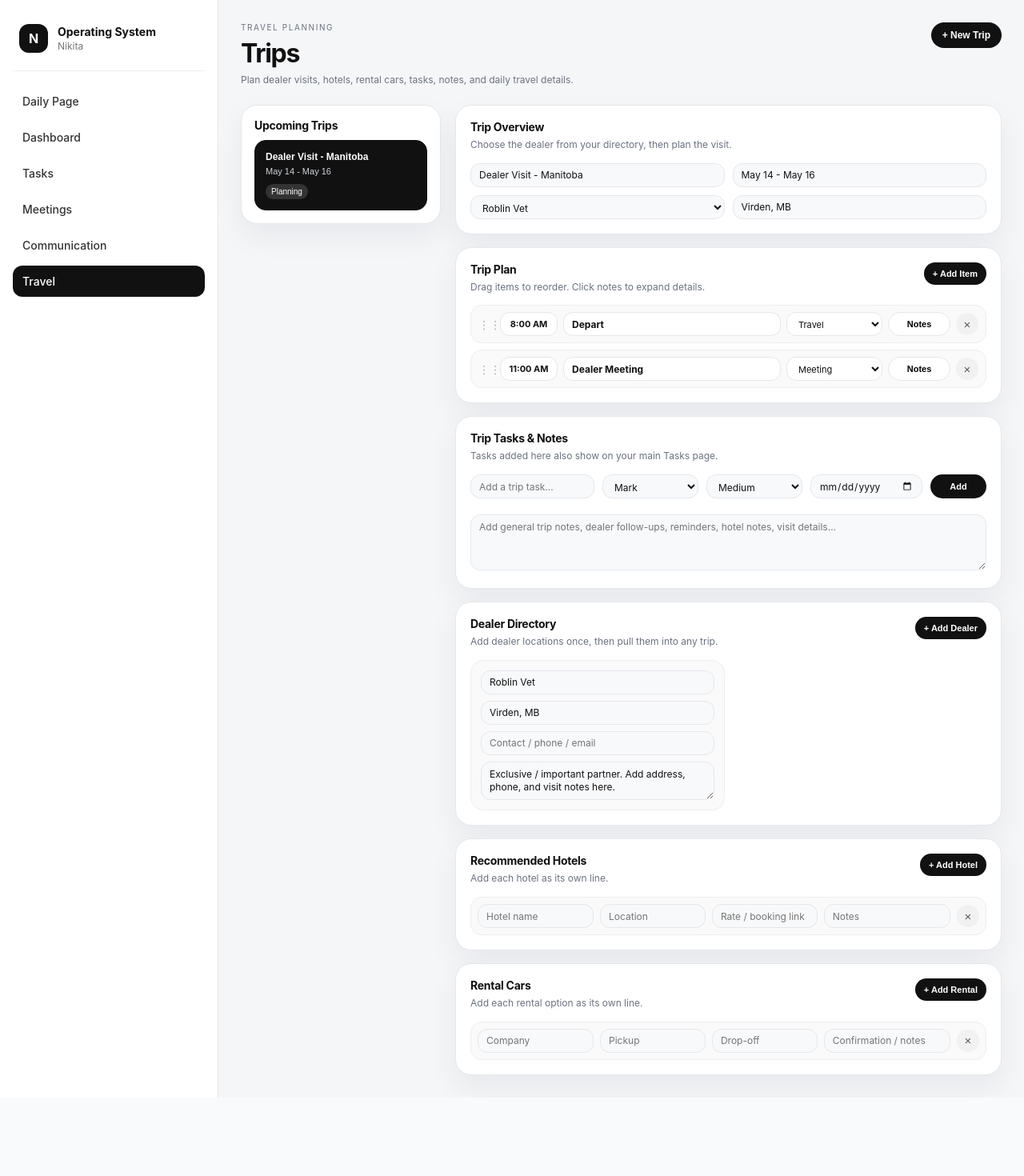
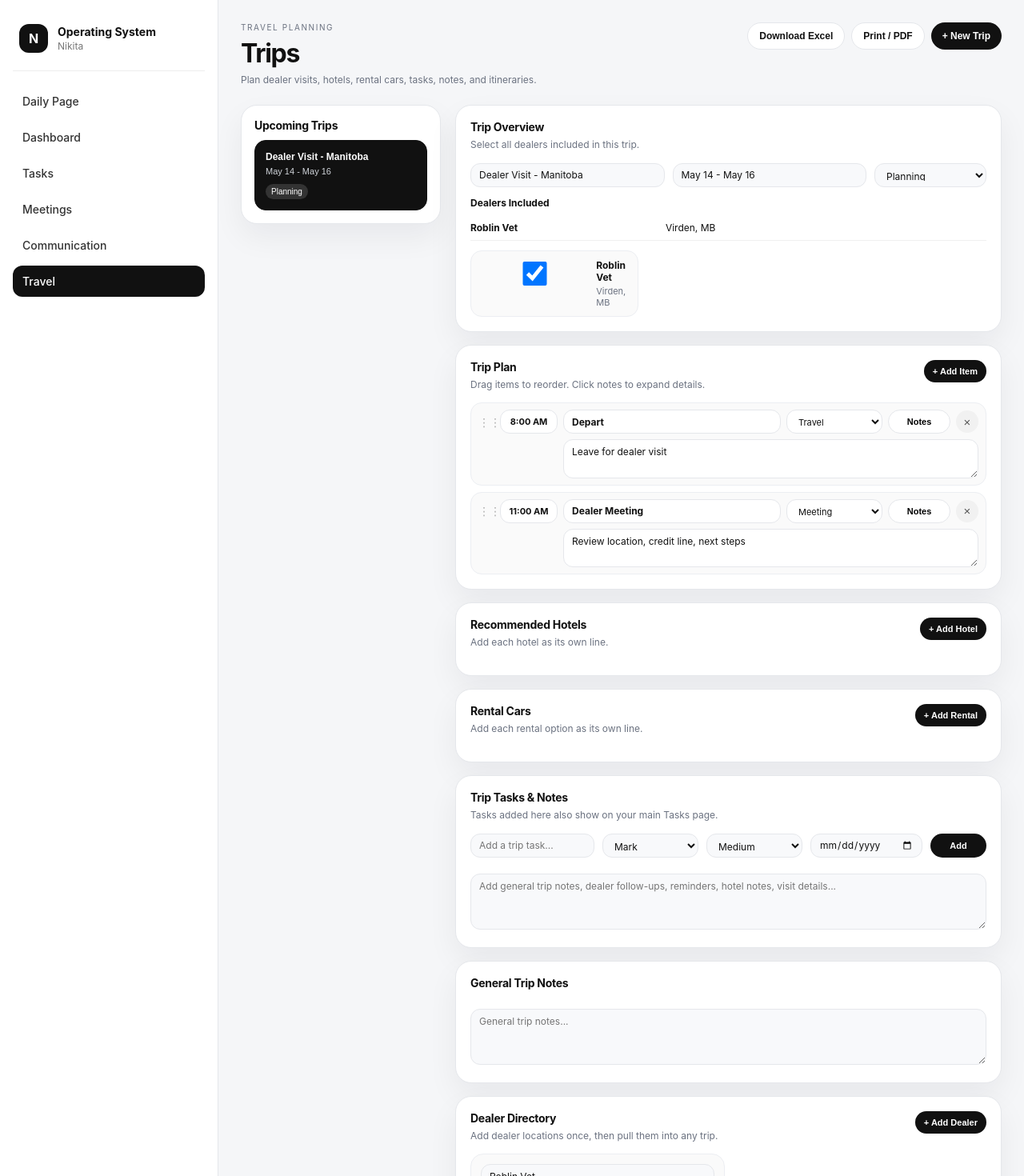
Before and after one commit to nikitaline-code/nl-operating-system, a Next.js app: page /travel in a window 1280 px wide. Shown: the top 1470 px of the page at 80% size. Before the commit the page ends 1372 px from the top, so only its background shows below. Built offline with nearby package versions, Linux system fonts and the light colour scheme.

Commit message:
Update travel.js

```diff
--- a/pages/travel.js
+++ b/pages/travel.js
@@ -6,7 +6,7 @@ const starterDealers = [
     name: "Roblin Vet",
     location: "Virden, MB",
     contact: "",
-    notes: "Exclusive / important partner. Add address, phone, and visit notes here.",
+    notes: "Exclusive / important partner.",
   },
 ];
 
@@ -16,7 +16,7 @@ const starterTrips = [
     name: "Dealer Visit - Manitoba",
     date: "May 14 - May 16",
     status: "Planning",
-    dealerId: 1,
+    dealerIds: [1],
   },
 ];
 
@@ -39,33 +39,13 @@ const starterItinerary = [
   },
 ];
 
-const starterHotels = [
-  {
-    id: 1,
-    name: "",
-    location: "",
-    rate: "",
-    notes: "",
-  },
-];
-
-const starterCars = [
-  {
-    id: 1,
-    company: "",
-    pickup: "",
-    dropoff: "",
-    confirmation: "",
-  },
-];
-
 export default function TravelPage() {
   const [dealers, setDealers] = useState(starterDealers);
   const [trips, setTrips] = useState(starterTrips);
   const [selectedTrip, setSelectedTrip] = useState(starterTrips[0]);
   const [itinerary, setItinerary] = useState(starterItinerary);
-  const [hotels, setHotels] = useState(starterHotels);
-  const [cars, setCars] = useState(starterCars);
+  const [hotels, setHotels] = useState([]);
+  const [cars, setCars] = useState([]);
   const [tripTasks, setTripTasks] = useState([]);
   const [tripNotes, setTripNotes] = useState("");
   const [newTripTask, setNewTripTask] = useState("");
@@ -74,14 +54,14 @@ export default function TravelPage() {
   const [taskDueDate, setTaskDueDate] = useState("");
   const [draggedItem, setDraggedItem] = useState(null);
 
-  const selectedDealer = dealers.find((d) => d.id === selectedTrip?.dealerId);
+  const selectedDealers = dealers.filter((d) =>
+    selectedTrip?.dealerIds?.includes(d.id)
+  );
 
   useEffect(() => {
     const savedTravel = localStorage.getItem("travelPageData");
-
     if (savedTravel) {
       const parsed = JSON.parse(savedTravel);
-
       if (parsed.dealers) setDealers(parsed.dealers);
       if (parsed.trips) setTrips(parsed.trips);
       if (parsed.selectedTrip) setSelectedTrip(parsed.selectedTrip);
@@ -115,13 +95,22 @@ export default function TravelPage() {
     setTrips(trips.map((trip) => (trip.id === updatedTrip.id ? updatedTrip : trip)));
   };
 
+  const toggleDealerForTrip = (dealerId) => {
+    const current = selectedTrip?.dealerIds || [];
+    const updatedDealerIds = current.includes(dealerId)
+      ? current.filter((id) => id !== dealerId)
+      : [...current, dealerId];
+
+    updateTrip("dealerIds", updatedDealerIds);
+  };
+
   const addTrip = () => {
     const newTrip = {
       id: Date.now(),
       name: "New Trip",
       date: "Add dates",
       status: "Planning",
-      dealerId: dealers[0]?.id || null,
+      dealerIds: [],
     };
 
     setTrips([...trips, newTrip]);
@@ -277,25 +266,111 @@ export default function TravelPage() {
     );
   };
 
+  const csvSafe = (value) => {
+    const text = String(value || "").replace(/"/g, '""');
+    return `"${text}"`;
+  };
+
+  const downloadExcelCSV = () => {
+    const rows = [];
+
+    rows.push(["Travel Itinerary"]);
+    rows.push(["Trip Name", selectedTrip?.name || ""]);
+    rows.push(["Trip Dates", selectedTrip?.date || ""]);
+    rows.push(["Status", selectedTrip?.status || ""]);
+    rows.push([]);
+
+    rows.push(["Dealers"]);
+    rows.push(["Dealer", "Location", "Contact", "Notes"]);
+    selectedDealers.forEach((dealer) => {
+      rows.push([dealer.name, dealer.location, dealer.contact, dealer.notes]);
+    });
+    rows.push([]);
+
+    rows.push(["Itinerary"]);
+    rows.push(["Time", "Title", "Type", "Notes"]);
+    itinerary.forEach((item) => {
+      rows.push([item.time, item.title, item.type, item.notes]);
+    });
+    rows.push([]);
+
+    rows.push(["Hotels"]);
+    rows.push(["Hotel", "Location", "Rate / Link", "Notes"]);
+    hotels.forEach((hotel) => {
+      rows.push([hotel.name, hotel.location, hotel.rate, hotel.notes]);
+    });
+    rows.push([]);
+
+    rows.push(["Rental Cars"]);
+    rows.push(["Company", "Pickup", "Drop-off", "Confirmation / Notes"]);
+    cars.forEach((car) => {
+      rows.push([car.company, car.pickup, car.dropoff, car.confirmation]);
+    });
+    rows.push([]);
+
+    rows.push(["Trip Tasks"]);
+    rows.push(["Task", "Assigned From", "Urgency", "Due Date"]);
+    tripTasks.forEach((task) => {
+      rows.push([task.title, task.assignedFrom, task.urgency, task.dueDate]);
+    });
+    rows.push([]);
+
+    rows.push(["General Notes"]);
+    rows.push([tripNotes]);
+
+    const csv = rows.map((row) => row.map(csvSafe).join(",")).join("\n");
+    const blob = new Blob([csv], { type: "text/csv;charset=utf-8;" });
+    const url = URL.createObjectURL(blob);
+
+    const fileName = `${selectedTrip?.name || "travel-itinerary"}`
+      .toLowerCase()
+      .replace(/[^a-z0-9]+/g, "-")
+      .replace(/(^-|-$)/g, "");
+
+    const link = document.createElement("a");
+    link.href = url;
+    link.download = `${fileName}.csv`;
+    link.click();
+
+    URL.revokeObjectURL(url);
+  };
+
+  const printPDF = () => {
+    window.print();
+  };
+
   return (
     <div className="page">
       <div className="shell">
-        <header className="topHeader">
+        <header className="topHeader noPrint">
           <div>
             <p className="eyebrow">Travel Planning</p>
             <h1>Trips</h1>
             <p className="subtext">
-              Plan dealer visits, hotels, rental cars, tasks, notes, and daily travel details.
+              Plan dealer visits, hotels, rental cars, tasks, notes, and itineraries.
             </p>
           </div>
 
-          <button className="primaryBtn" onClick={addTrip}>
-            + New Trip
-          </button>
+          <div className="headerActions">
+            <button className="secondaryBtn" onClick={downloadExcelCSV}>
+              Download Excel
+            </button>
+            <button className="secondaryBtn" onClick={printPDF}>
+              Print / PDF
+            </button>
+            <button className="primaryBtn" onClick={addTrip}>
+              + New Trip
+            </button>
+          </div>
         </header>
 
+        <div className="printOnly printHeader">
+          <h1>{selectedTrip?.name}</h1>
+          <p>{selectedTrip?.date}</p>
+        </div>
+
         <div className="layout">
-          <aside className="sidebarCard">
+          <aside className="sidebarCard noPrint">
             <h2>Upcoming Trips</h2>
 
             {trips.map((trip) => (
@@ -316,11 +391,11 @@ export default function TravelPage() {
               <div className="sectionHeader">
                 <div>
                   <h2>Trip Overview</h2>
-                  <p>Choose the dealer from your directory, then plan the visit.</p>
+                  <p>Select all dealers included in this trip.</p>
                 </div>
               </div>
 
-              <div className="formGrid">
+              <div className="formGrid noPrint">
                 <input
                   value={selectedTrip?.name || ""}
                   onChange={(e) => updateTrip("name", e.target.value)}
@@ -334,21 +409,45 @@ export default function TravelPage() {
                 />
 
                 <select
-                  value={selectedTrip?.dealerId || ""}
-                  onChange={(e) => updateTrip("dealerId", Number(e.target.value))}
+                  value={selectedTrip?.status || "Planning"}
+                  onChange={(e) => updateTrip("status", e.target.value)}
                 >
-                  {dealers.map((dealer) => (
-                    <option key={dealer.id} value={dealer.id}>
-                      {dealer.name}
-                    </option>
-                  ))}
+                  <option>Planning</option>
+                  <option>Booked</option>
+                  <option>In Progress</option>
+                  <option>Completed</option>
                 </select>
+              </div>
 
-                <input
-                  value={selectedDealer?.location || ""}
-                  readOnly
-                  placeholder="Dealer location"
-                />
+              <div className="selectedDealersPrint">
+                <h3>Dealers Included</h3>
+                {selectedDealers.length === 0 && (
+                  <p className="emptySmall">No dealers selected.</p>
+                )}
+
+                {selectedDealers.map((dealer) => (
+                  <div className="summaryLine" key={dealer.id}>
+                    <strong>{dealer.name}</strong>
+                    <span>{dealer.location}</span>
+                    <span>{dealer.contact}</span>
+                  </div>
+                ))}
+              </div>
+
+              <div className="dealerSelectGrid noPrint">
+                {dealers.map((dealer) => (
+                  <label className="dealerSelect" key={dealer.id}>
+                    <input
+                      type="checkbox"
+                      checked={selectedTrip?.dealerIds?.includes(dealer.id) || false}
+                      onChange={() => toggleDealerForTrip(dealer.id)}
+                    />
+                    <span>
+                      <strong>{dealer.name}</strong>
+                      <small>{dealer.location || "No location added"}</small>
+                    </span>
+                  </label>
+                ))}
               </div>
             </section>
 
@@ -356,10 +455,10 @@ export default function TravelPage() {
               <div className="sectionHeader">
                 <div>
                   <h2>Trip Plan</h2>
-                  <p>Drag items to reorder. Click notes to expand details.</p>
+                  <p className="noPrint">Drag items to reorder. Click notes to expand details.</p>
                 </div>
 
-                <button className="smallBtn" onClick={addItineraryItem}>
+                <button className="smallBtn noPrint" onClick={addItineraryItem}>
                   + Add Item
                 </button>
               </div>
@@ -374,7 +473,7 @@ export default function TravelPage() {
                     onDragOver={(e) => e.preventDefault()}
                     onDrop={() => handleDrop(item)}
                   >
-                    <div className="dragHandle">⋮⋮</div>
+                    <div className="dragHandle noPrint">⋮⋮</div>
 
                     <input
                       className="timeInput"
@@ -391,7 +490,7 @@ export default function TravelPage() {
                     />
 
                     <select
-                      className="typeSelect"
+                      className="typeSelect noPrint"
                       value={item.type}
                       onChange={(e) => updateItinerary(item.id, "type", e.target.value)}
                     >
@@ -403,15 +502,17 @@ export default function TravelPage() {
                       <option>Food / Break</option>
                     </select>
 
-                    <button className="notesBtn" onClick={() => toggleNotes(item.id)}>
+                    <span className="printType printOnly">{item.type}</span>
+
+                    <button className="notesBtn noPrint" onClick={() => toggleNotes(item.id)}>
                       {item.open ? "Hide" : "Notes"}
                     </button>
 
-                    <button className="deleteBtn" onClick={() => deleteItinerary(item.id)}>
+                    <button className="deleteBtn noPrint" onClick={() => deleteItinerary(item.id)}>
                       ×
                     </button>
 
-                    {item.open && (
+                    {(item.open || item.notes) && (
                       <textarea
                         className="notesBox"
                         value={item.notes}
@@ -427,6 +528,104 @@ export default function TravelPage() {
             </section>
 
             <section className="card wide">
+              <div className="sectionHeader">
+                <div>
+                  <h2>Recommended Hotels</h2>
+                  <p className="noPrint">Add each hotel as its own line.</p>
+                </div>
+
+                <button className="smallBtn noPrint" onClick={addHotel}>
+                  + Add Hotel
+                </button>
+              </div>
+
+              <div className="lineList">
+                {hotels.map((hotel) => (
+                  <div className="hotelLine" key={hotel.id}>
+                    <input
+                      value={hotel.name}
+                      onChange={(e) => updateHotel(hotel.id, "name", e.target.value)}
+                      placeholder="Hotel name"
+                    />
+
+                    <input
+                      value={hotel.location}
+                      onChange={(e) =>
+                        updateHotel(hotel.id, "location", e.target.value)
+                      }
+                      placeholder="Location"
+                    />
+
+                    <input
+                      value={hotel.rate}
+                      onChange={(e) => updateHotel(hotel.id, "rate", e.target.value)}
+                      placeholder="Rate / booking link"
+                    />
+
+                    <input
+                      value={hotel.notes}
+                      onChange={(e) => updateHotel(hotel.id, "notes", e.target.value)}
+                      placeholder="Notes"
+                    />
+
+                    <button className="deleteBtn noPrint" onClick={() => deleteHotel(hotel.id)}>
+                      ×
+                    </button>
+                  </div>
+                ))}
+              </div>
+            </section>
+
+            <section className="card wide">
+              <div className="sectionHeader">
+                <div>
+                  <h2>Rental Cars</h2>
+                  <p className="noPrint">Add each rental option as its own line.</p>
+                </div>
+
+                <button className="smallBtn noPrint" onClick={addCar}>
+                  + Add Rental
+                </button>
+              </div>
+
+              <div className="lineList">
+                {cars.map((car) => (
+                  <div className="carLine" key={car.id}>
+                    <input
+                      value={car.company}
+                      onChange={(e) => updateCar(car.id, "company", e.target.value)}
+                      placeholder="Company"
+                    />
+
+                    <input
+                      value={car.pickup}
+                      onChange={(e) => updateCar(car.id, "pickup", e.target.value)}
+                      placeholder="Pickup"
+                    />
+
+                    <input
+                      value={car.dropoff}
+                      onChange={(e) => updateCar(car.id, "dropoff", e.target.value)}
+                      placeholder="Drop-off"
+                    />
+
+                    <input
+                      value={car.confirmation}
+                      onChange={(e) =>
+                        updateCar(car.id, "confirmation", e.target.value)
+                      }
+                      placeholder="Confirmation / notes"
+                    />
+
+                    <button className="deleteBtn noPrint" onClick={() => deleteCar(car.id)}>
+                      ×
+                    </button>
+                  </div>
+                ))}
+              </div>
+            </section>
+
+            <section className="card wide noPrint">
               <div className="sectionHeader">
                 <div>
                   <h2>Trip Tasks & Notes</h2>
@@ -503,6 +702,21 @@ export default function TravelPage() {
             <section className="card wide">
               <div className="sectionHeader">
                 <div>
+                  <h2>General Trip Notes</h2>
+                </div>
+              </div>
+
+              <textarea
+                className="tripNotesBox"
+                value={tripNotes}
+                onChange={(e) => setTripNotes(e.target.value)}
+                placeholder="General trip notes..."
+              />
+            </section>
+
+            <section className="card wide noPrint">
+              <div className="sectionHeader">
+                <div>
                   <h2>Dealer Directory</h2>
                   <p>Add dealer locations once, then pull them into any trip.</p>
                 </div>
@@ -548,104 +762,6 @@ export default function TravelPage() {
                 ))}
               </div>
             </section>
-
-            <section className="card wide">
-              <div className="sectionHeader">
-                <div>
-                  <h2>Recommended Hotels</h2>
-                  <p>Add each hotel as its own line.</p>
-                </div>
-
-                <button className="smallBtn" onClick={addHotel}>
-                  + Add Hotel
-                </button>
-              </div>
-
-              <div className="lineList">
-                {hotels.map((hotel) => (
-                  <div className="hotelLine" key={hotel.id}>
-                    <input
-                      value={hotel.name}
-                      onChange={(e) => updateHotel(hotel.id, "name", e.target.value)}
-                      placeholder="Hotel name"
-                    />
-
-                    <input
-                      value={hotel.location}
-                      onChange={(e) =>
-                        updateHotel(hotel.id, "location", e.target.value)
-                      }
-                      placeholder="Location"
-                    />
-
-                    <input
-                      value={hotel.rate}
-                      onChange={(e) => updateHotel(hotel.id, "rate", e.target.value)}
-                      placeholder="Rate / booking link"
-                    />
-
-                    <input
-                      value={hotel.notes}
-                      onChange={(e) => updateHotel(hotel.id, "notes", e.target.value)}
-                      placeholder="Notes"
-                    />
-
-                    <button className="deleteBtn" onClick={() => deleteHotel(hotel.id)}>
-                      ×
-                    </button>
-                  </div>
-                ))}
-              </div>
-            </section>
-
-            <section className="card wide">
-              <div className="sectionHeader">
-                <div>
-                  <h2>Rental Cars</h2>
-                  <p>Add each rental option as its own line.</p>
-                </div>
-
-                <button className="smallBtn" onClick={addCar}>
-                  + Add Rental
-                </button>
-              </div>
-
-              <div className="lineList">
-                {cars.map((car) => (
-                  <div className="carLine" key={car.id}>
-                    <input
-                      value={car.company}
-                      onChange={(e) => updateCar(car.id, "company", e.target.value)}
-                      placeholder="Company"
-                    />
-
-                    <input
-                      value={car.pickup}
-                      onChange={(e) => updateCar(car.id, "pickup", e.target.value)}
-                      placeholder="Pickup"
-                    />
-
-                    <input
-                      value={car.dropoff}
-                      onChange={(e) => updateCar(car.id, "dropoff", e.target.value)}
-                      placeholder="Drop-off"
-                    />
-
-                    <input
-                      value={car.confirmation}
-                      onChange={(e) =>
-                        updateCar(car.id, "confirmation", e.target.value)
-                      }
-                      placeholder="Confirmation / notes"
-                    />
-
-                    <button className="deleteBtn" onClick={() => deleteCar(car.id)}>
-                      ×
-                    </button>
-                  </div>
-                ))}
-              </div>
-            </section>
           </main>
         </div>
       </div>
@@ -671,6 +787,13 @@ export default function TravelPage() {
           margin-bottom: 22px;
         }
 
+        .headerActions {
+          display: flex;
+          gap: 8px;
+          flex-wrap: wrap;
+          justify-content: flex-end;
+        }
+
         .eyebrow {
           margin: 0 0 7px;
           font-size: 10px;
@@ -689,6 +812,11 @@ export default function TravelPage() {
           margin: 0;
           font-size: 14px;
           letter-spacing: -0.02em;
+        }
+
+        h3 {
+          margin: 0 0 8px;
+          font-size: 12px;
         }
 
         .subtext,
@@ -794,21 +922,32 @@ export default function TravelPage() {
         }
 
         .primaryBtn,
-        .smallBtn {
+        .smallBtn,
+        .secondaryBtn {
           border: none;
-          background: #111;
-          color: #fff;
           border-radius: 999px;
           cursor: pointer;
           font-weight: 700;
         }
 
         .primaryBtn {
+          background: #111;
+          color: #fff;
+          padding: 9px 14px;
+          font-size: 12px;
+        }
+
+        .secondaryBtn {
+          background: #fff;
+          color: #111;
+          border: 1px solid #e5e7eb;
           padding: 9px 14px;
           font-size: 12px;
         }
 
         .smallBtn {
+          background: #111;
+          color: #fff;
           padding: 8px 11px;
           font-size: 11px;
           white-space: nowrap;
@@ -817,8 +956,59 @@ export default function TravelPage() {
         .formGrid,
         .taskAddGrid {
           display: grid;
-          grid-template-columns: 1fr 1fr;
+          grid-template-columns: 1fr 1fr 140px;
           gap: 10px;
+        }
+
+        .dealerSelectGrid {
+          display: grid;
+          grid-template-columns: repeat(3, minmax(0, 1fr));
+          gap: 8px;
+          margin-top: 12px;
+        }
+
+        .dealerSelect {
+          display: flex;
+          gap: 8px;
+          align-items: flex-start;
+          background: #fafafa;
+          border: 1px solid #eceef2;
+          border-radius: 14px;
+          padding: 10px;
+          cursor: pointer;
+        }
+
+        .dealerSelect strong,
+        .dealerSelect small {
+          display: block;
+        }
+
+        .dealerSelect strong {
+          font-size: 12px;
+        }
+
+        .dealerSelect small {
+          font-size: 11px;
+          color: #6b7280;
+          margin-top: 3px;
+        }
+
+        .selectedDealersPrint {
+          margin-top: 12px;
+        }
+
+        .summaryLine {
+          display: grid;
+          grid-template-columns: 1.2fr 1fr 1fr;
+          gap: 8px;
+          padding: 8px 0;
+          border-bottom: 1px solid #f0f0f0;
+          font-size: 12px;
+        }
+
+        .emptySmall {
+          font-size: 12px;
+          color: #777;
         }
 
         .taskAddGrid {
@@ -948,6 +1138,11 @@ export default function TravelPage() {
           background: #fff;
         }
 
+        .printType {
+          font-size: 12px;
+          color: #555;
+        }
+
         .notesBtn {
           height: 30px;
           border: 1px solid #e5e7eb;
@@ -999,12 +1194,17 @@ export default function TravelPage() {
           min-width: 0;
         }
 
+        .printOnly {
+          display: none;
+        }
+
         @media (max-width: 1050px) {
           .layout,
           .mainGrid,
           .formGrid,
           .dealerGrid,
-          .taskAddGrid {
+          .taskAddGrid,
+          .dealerSelectGrid {
             grid-template-columns: 1fr;
           }
 
@@ -1027,6 +1227,68 @@ export default function TravelPage() {
             gap: 14px;
           }
         }
+
+        @media print {
+          .noPrint {
+            display: none !important;
+          }
+
+          .printOnly {
+            display: block !important;
+          }
+
+          .page {
+            background: #fff;
+            padding: 0;
+          }
+
+          .shell {
+            max-width: none;
+          }
+
+          .layout,
+          .mainGrid {
+            display: block;
+          }
+
+          .card {
+            box-shadow: none;
+            border: 1px solid #ddd;
+            border-radius: 10px;
+            margin-bottom: 14px;
+            page-break-inside: avoid;
+          }
+
+          input,
+          textarea {
+            border: none;
+            background: transparent;
+            padding: 0;
+          }
+
+          textarea {
+            min-height: auto;
+          }
+
+          .itineraryItem,
+          .hotelLine,
+          .carLine {
+            border-radius: 8px;
+            background: #fff;
+          }
+
+          .itineraryItem {
+            grid-template-columns: 80px 1fr 120px;
+          }
+
+          .notesBox {
+            grid-column: 2 / 4;
+          }
+
+          .printHeader {
+            margin-bottom: 18px;
+          }
+        }
       `}</style>
     </div>
   );
```
